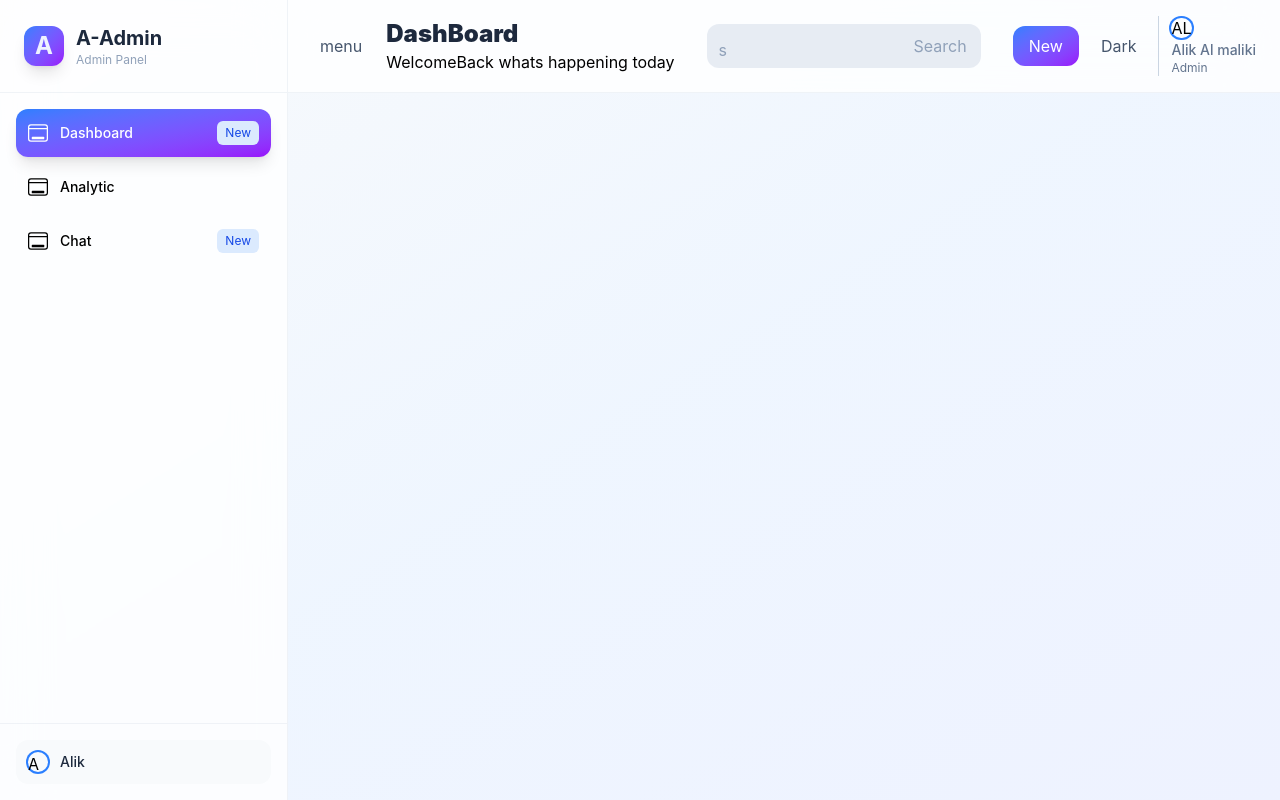
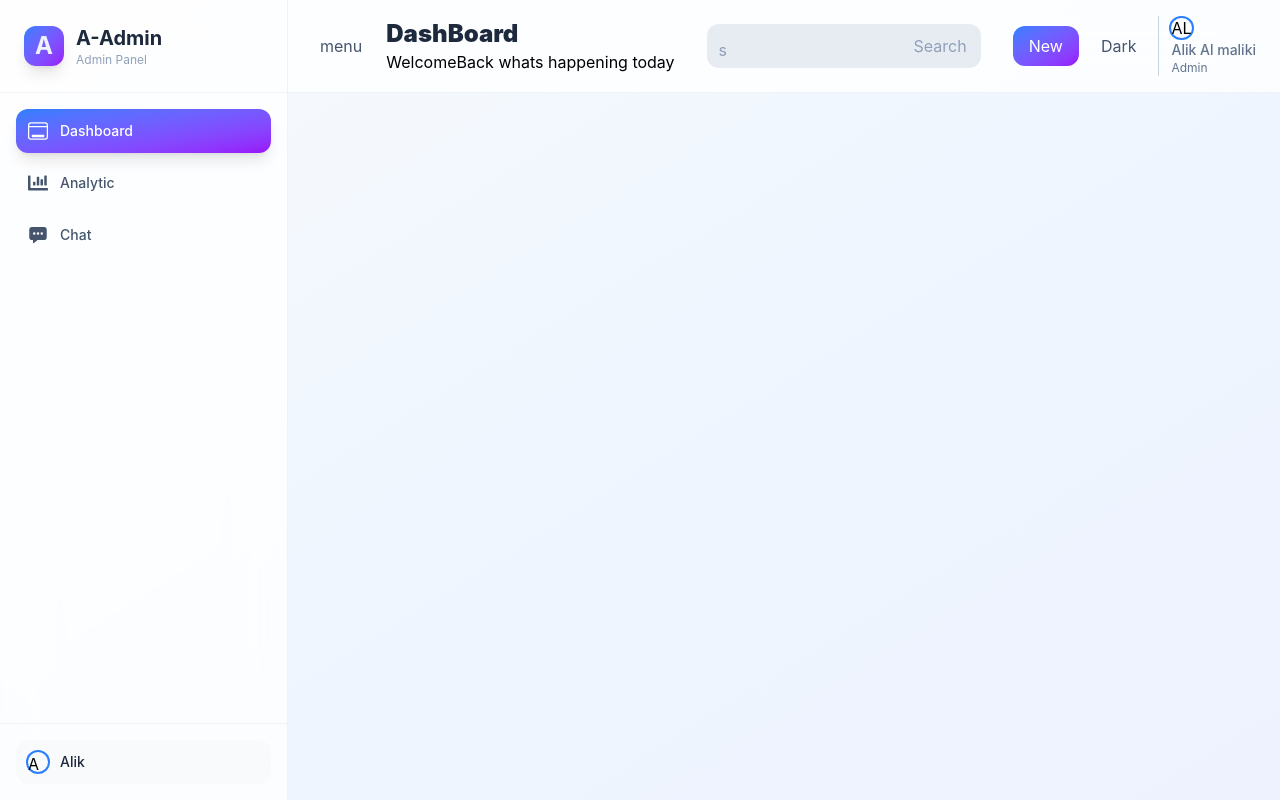
Before and after one commit to aliqa-stack/test-dashboard, a React (Vite) app in the folder dashboard/: page / in a window 1280 px wide. Built offline with nearby package versions, Linux system fonts and the light colour scheme.

Commit message:
menu navigation

```diff
--- a/dashboard/src/App.jsx
+++ b/dashboard/src/App.jsx
@@ -7,14 +7,16 @@ const App = () => {
   const [sideBarColapsed, setSideBarColapsed] = useState(false);
   const [currentPage, setCurrentPage] = useState("dashboard");
 
+  const toggleSidebar = () => {
+    setSideBarColapsed((prev) => !prev);
+  };
+
   return (
     <div className='min-h-screen bg-gradient-to-br from-slate-50 via-blue-50 to-indigo-50 dark:from-slate-800 dark:to-slate-900 transition-all  duration-500'>
       <div className='flex h-screen overflow-hidden'>
-        <Sidebar collapsed = {sideBarColapsed} onToglle ={()=> setSideBarColapsed(!sideBarColapsed)}
-          currentPage={currentPage}
-          onPageChange={setCurrentPage}/>
+        <Sidebar collapsed={sideBarColapsed} currentPage={currentPage} onPageChange={setCurrentPage} />
         <div className='flex-1 flex flex-col overflow-hidden'>
-          <Header/>
+          <Header onToglleSideBar={toggleSidebar} />
         </div>
       </div>
 
--- a/dashboard/src/components/layouts/Header.jsx
+++ b/dashboard/src/components/layouts/Header.jsx
@@ -1,13 +1,16 @@
 import React from 'react'
 
-const Header = () => {
+const Header = ({ onToglleSideBar }) => {
   return (
     <div className='bg-white/80 dark:bg-slate-900/80 backdrop-blur-xl border-b
      border-slate-200/50 dark:border-slate-700/50 px-6 py-4'>
         {/* Left element */}
         <div className='flex  items-center justify-between'>
             <div className='flex items-center space-x-4'>
-                <button className='p-2 rounded-lg text-slate-600 dark:text-slate-300 hover:bg-slate-100 dark:hover:bg-slate-800 transition-colors '>
+                <button className='p-2 rounded-lg text-slate-600 dark:text-slate-300
+                 hover:bg-slate-100 dark:hover:bg-slate-800 transition-colors
+                 '
+                 onClick={onToglleSideBar}>
                 menu
                 </button>
                 <div className='hidden md:block'>
--- a/dashboard/src/components/layouts/Sidebar.jsx
+++ b/dashboard/src/components/layouts/Sidebar.jsx
@@ -1,5 +1,7 @@
 import React, { useState } from 'react'
-import { BsWindowDesktop } from "react-icons/bs";
+import { BsWindowDesktop} from "react-icons/bs";
+import { IoChatboxEllipses } from "react-icons/io5";
+import { FaChartBar } from "react-icons/fa";
 
 const Sidebar = ({ collapsed = false, currentPage, onPageChange }) => {
   const menuItems = [
@@ -7,12 +9,12 @@ const Sidebar = ({ collapsed = false, currentPage, onPageChange }) => {
       id: "dashboard",
       Icon : BsWindowDesktop,
       label : "Dashboard",
-      active: true,
+      active : true,
       badge: "New",
     },
     {
       id: "analytic",
-      Icon : BsWindowDesktop,
+      Icon : FaChartBar,
       label : "Analytic",
       subMenu : [
         {id: "overview", label: "Overview"}
@@ -20,7 +22,7 @@ const Sidebar = ({ collapsed = false, currentPage, onPageChange }) => {
     },
        {
       id: "chat",
-      Icon : BsWindowDesktop,
+      Icon : IoChatboxEllipses,
       label : "Chat",
       badge: "New",
     },
@@ -28,7 +30,7 @@ const Sidebar = ({ collapsed = false, currentPage, onPageChange }) => {
   const [expandedItems, setExpandedItems] = useState(new Set(["analytics"]));
 
   const toggleExpanded = (itemid) => {
-    const newExpanded = new setExpandedItems(expandedItems)
+    const newExpanded = new Set(expandedItems)
     if(expandedItems.has(itemid)){
       newExpanded.delete(itemid)
     }else{
@@ -65,10 +67,10 @@ const Sidebar = ({ collapsed = false, currentPage, onPageChange }) => {
             return (
               <div key={item.id}>
                 <button className={`w-full flex items-center justify-between p-3 rounded-xl transition-all duration-200 ${currentPage === item.id || item.active ? "bg-gradient-to-br from-blue-500 to-purple-600 text-white shadow-lg shadow-blue/50"
-                   : ""}`} onClick={()=>{
+                   : "text-slate-600 dark:text-slate-300 hover:bg-slate-100 dark:hover:bg-slate-800/50"}`} onClick={()=>{
                     if(item.subMenu){
                       toggleExpanded(item.id)
-                    } else{
+                    }else {
                       onPageChange(item.id)
                     }
                    }}>
@@ -76,7 +78,7 @@ const Sidebar = ({ collapsed = false, currentPage, onPageChange }) => {
                     <Icon className={`w-5 h-5`} />
                     <span className='text-sm font-medium'>{item.label}</span>
                   </div>
-                  {item.badge && (
+                  {!collapsed && expandedItems.has(item.id) && (
                     <span className='text-xs px-2 py-1 rounded-md bg-blue-100 text-blue-700'>{item.badge}</span>
                   )}
                 </button>
```
